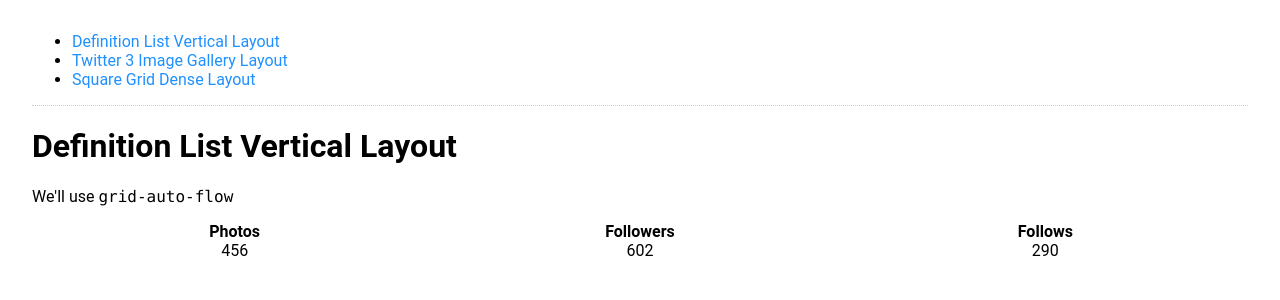
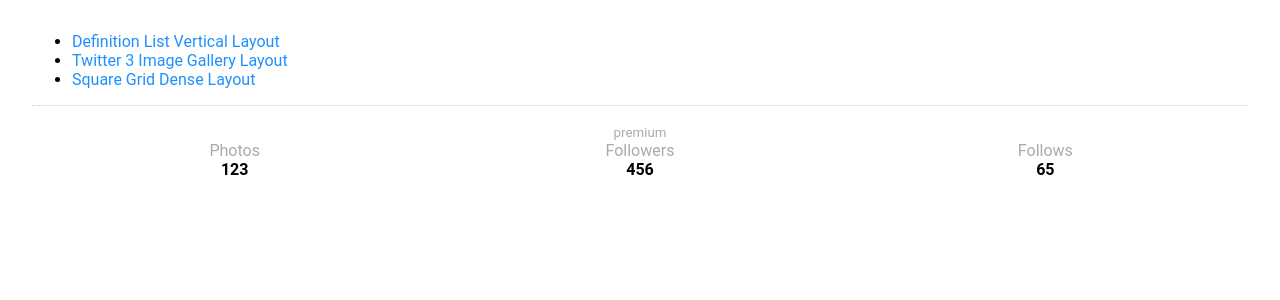
Before and after one commit to andreipfeiffer/css-tricks, a React (Create React App) app: page /definition-list-vertical-layout in a window 1280 px wide. Shown: the top 300 px of the page. Built offline with nearby package versions, Linux system fonts and the light colour scheme.

Commit message:
Update dl vertical layout

```diff
--- a/src/pages/definition-list-vertical-layout.module.css
+++ b/src/pages/definition-list-vertical-layout.module.css
@@ -1,15 +1,19 @@
-.dl {
+.list {
   display: grid;
-  grid-auto-flow: column;
   grid-template-columns: 1fr 1fr 1fr;
   grid-template-rows: auto auto;
+  grid-auto-flow: column;
   justify-items: center;
+  align-items: flex-end;
 }
 
-.dl dt {
-  font-weight: bold;
+.label {
+  display: block;
+  color: #aaaaaa;
+  text-align: center;
 }
 
-.dl dd {
+.value {
+  font-weight: bold;
   margin: 0;
 }
--- a/src/pages/definition-list-vertical-layout.tsx
+++ b/src/pages/definition-list-vertical-layout.tsx
@@ -4,21 +4,21 @@ import styles from "./definition-list-vertical-layout.module.css";
 export function DefinitionListVerticalLayout() {
   return (
     <>
-      <h1>Definition List Vertical Layout</h1>
+      {/* <h1>Definition List Vertical Layout</h1> */}
 
-      <p>
-        We'll use <code>grid-auto-flow</code>
-      </p>
+      <dl className={styles.list}>
+        <dt className={styles.label}>Photos</dt>
+        <dd className={styles.value}>123</dd>
 
-      <dl className={styles.dl}>
-        <dt>Photos</dt>
-        <dd>456</dd>
+        <dt className={styles.label}>
+          <small>premium</small>
+          <br />
+          Followers
+        </dt>
+        <dd className={styles.value}>456</dd>
 
-        <dt>Followers</dt>
-        <dd>602</dd>
-
-        <dt>Follows</dt>
-        <dd>290</dd>
+        <dt className={styles.label}>Follows</dt>
+        <dd className={styles.value}>65</dd>
       </dl>
     </>
   );
```
